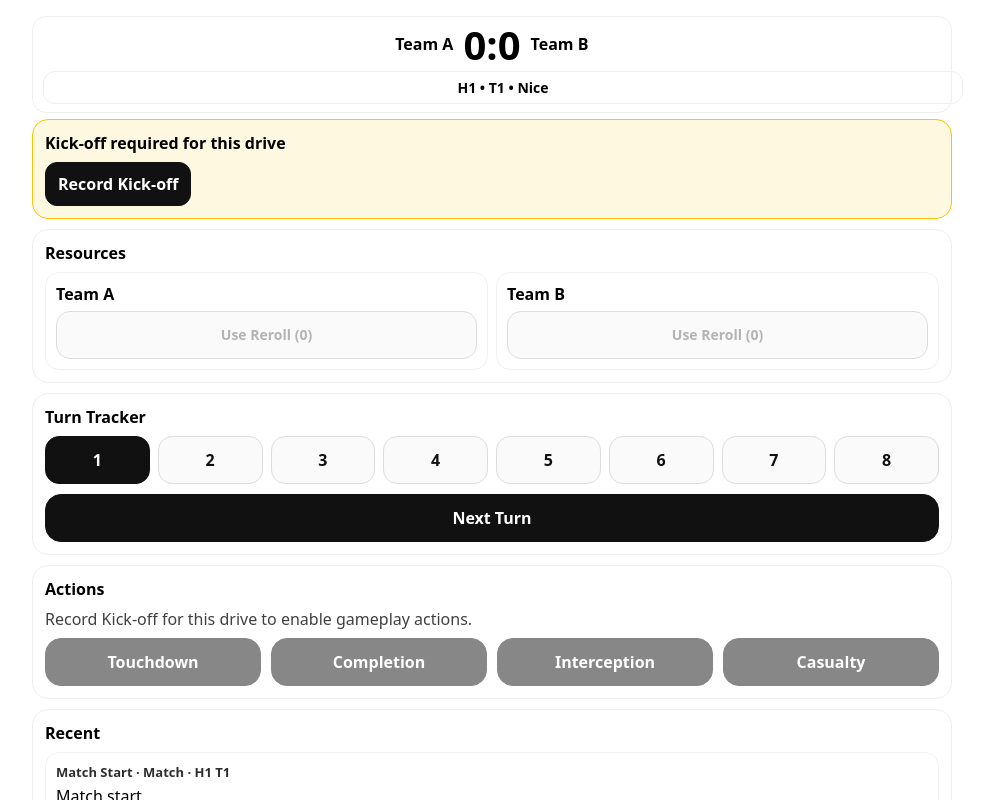
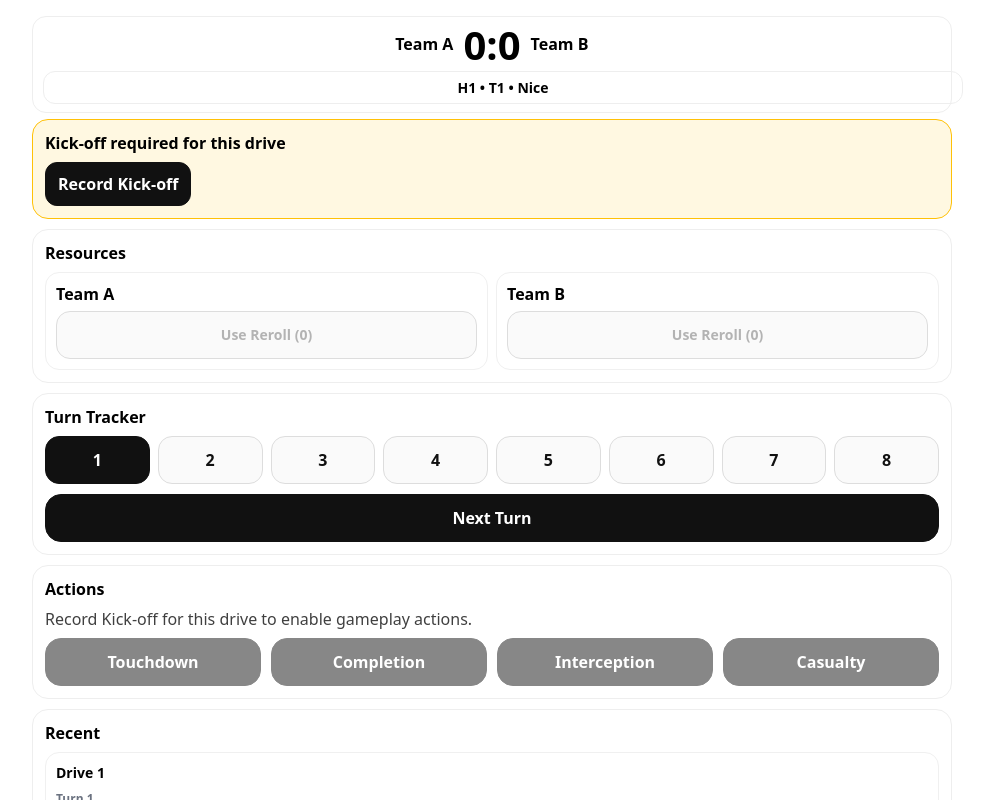
Before and after one commit to snoader/bb-match-notes, a React (Vite) app: page / in a window 1280 px wide. Both pictures are taken after a click on the button "Start". Shown: the part 68-868 px from the top of the page, without its empty margins (148-1142 px from the left). Built offline with nearby package versions, Linux system fonts and the light colour scheme.

Commit message:
Group recent events by drive and turn

```diff
--- a/src/index.css
+++ b/src/index.css
@@ -229,3 +229,44 @@ button, input, select { font: inherit; }
     grid-template-columns: 1fr 1fr;
   }
 }
+
+.recent-drive-list {
+  display: grid;
+  gap: 10px;
+  min-width: 0;
+}
+
+.recent-drive-group {
+  padding: 10px;
+  border-radius: 14px;
+  border: 1px solid #f0f0f0;
+  display: grid;
+  gap: 8px;
+}
+
+.recent-drive-header {
+  font-weight: 800;
+  font-size: 14px;
+  overflow-wrap: anywhere;
+}
+
+.recent-drive-events {
+  display: grid;
+  gap: 8px;
+}
+
+.recent-event-row {
+  display: grid;
+  gap: 2px;
+  min-width: 0;
+}
+
+.recent-turn-header {
+  font-size: 12px;
+  color: #6b7280;
+  font-weight: 600;
+}
+
+.recent-event-line {
+  overflow-wrap: anywhere;
+}
--- a/src/ui/screens/LiveMatchScreen.tsx
+++ b/src/ui/screens/LiveMatchScreen.tsx
@@ -1,6 +1,6 @@
 import { useState } from "react";
 import { Modal, BigButton } from "../components/Modal";
-import type { ApothecaryOutcome, InjuryCause, InjuryResult, StatReduction } from "../../domain/events";
+import type { ApothecaryOutcome, InjuryCause, InjuryResult, MatchEvent, StatReduction } from "../../domain/events";
 import { WEATHERS, type TeamId, type Weather } from "../../domain/enums";
 import { PlayerPicker } from "../components/PlayerPicker";
 import { ScoreBoard } from "../components/live/ScoreBoard";
@@ -23,6 +23,11 @@ import {
 } from "../hooks/useLiveMatch";
 import { formatEvent } from "../formatters/eventFormatter";
 
+type RecentDriveGroup = {
+  drive: number;
+  events: MatchEvent[];
+};
+
 export function LiveMatchScreen() {
   const [menuOpen, setMenuOpen] = useState(false);
   const [exportOpen, setExportOpen] = useState(false);
@@ -37,7 +42,6 @@ export function LiveMatchScreen() {
   const { undoLast, doNextTurn, setTurn, consumeResource } = live.actions;
   const { touchdown, completion, interception, injury, kickoff } = live;
   const prettyLabel = (value: string) => value.replace(/_/g, " ").replace(/\b\w/g, (x) => x.toUpperCase());
-  const eventTypeLabel = (value: string) => value.replace(/_/g, " ").replace(/\b\w/g, (x) => x.toUpperCase());
   const injuryResultLabel = (result: InjuryResult) => {
     const labels: Partial<Record<InjuryResult, string>> = {
       BH: "Badly Hurt",
@@ -60,6 +64,24 @@ export function LiveMatchScreen() {
   const primaryInjuryCauses: InjuryCause[] = ["BLOCK", "FOUL", "SECRET_WEAPON", "FAILED_DODGE", "FAILED_GFI", "CROWD"];
   const otherInjuryCauses = injuryCauses.filter((injuryCause) => !primaryInjuryCauses.includes(injuryCause));
   const usingOtherCause = Boolean(injury.cause) && !primaryInjuryCauses.includes(injury.cause);
+  const recentEvents = [...events].slice(-12);
+
+  const recentByDrive = recentEvents.reduce<RecentDriveGroup[]>((groups, event) => {
+    const eventType = event.type as string;
+    const payloadDriveIndex =
+      (eventType === "drive_start" || eventType === "kickoff_event") && typeof event.payload?.driveIndex === "number"
+        ? event.payload.driveIndex
+        : undefined;
+
+    const activeDrive = payloadDriveIndex ?? groups[groups.length - 1]?.drive ?? 1;
+    let group = groups[groups.length - 1];
+    if (!group || group.drive !== activeDrive) {
+      group = { drive: activeDrive, events: [] };
+      groups.push(group);
+    }
+    group.events.push(event);
+    return groups;
+  }, []);
 
   async function confirmRestartMatch() {
     if (isRestarting) return;
@@ -119,16 +141,32 @@ export function LiveMatchScreen() {
 
       <div className="live-section">
         <div style={{ fontWeight: 900, marginBottom: 8 }}>Recent</div>
-        <div style={{ display: "grid", gap: 8, minWidth: 0 }}>
-          {[...events].slice(-12).reverse().map((e) => (
-            <div key={e.id} style={{ padding: 10, borderRadius: 14, border: "1px solid #f0f0f0", minWidth: 0, display: "grid", gap: 4 }}>
-              <div style={{ fontWeight: 900, fontSize: 13, opacity: 0.82, overflowWrap: "anywhere" }}>
-                {eventTypeLabel(e.type)} · {e.team ? d.teamNames[e.team] : "Match"} · H{e.half} T{e.turn}
+        <div className="recent-drive-list">
+          {recentByDrive.map((driveGroup) => {
+            let lastTurn: number | null = null;
+            return (
+              <div key={`drive-${driveGroup.drive}-${driveGroup.events[0]?.id ?? "empty"}`} className="recent-drive-group">
+                <div className="recent-drive-header">Drive {driveGroup.drive}</div>
+                <div className="recent-drive-events">
+                  {driveGroup.events.map((event) => {
+                    const showTurnHeader = lastTurn !== event.turn;
+                    lastTurn = event.turn;
+                    return (
+                      <div key={event.id} className="recent-event-row">
+                        {showTurnHeader && <div className="recent-turn-header">Turn {event.turn}</div>}
+                        <div className="recent-event-line">{formatEvent(event, d.teamNames)}</div>
+                      </div>
+                    );
+                  })}
+                </div>
               </div>
-              <div style={{ overflowWrap: "anywhere" }}>{formatEvent(e, d.teamNames)}</div>
+            );
+          })}
+          {!events.length && (
+            <div style={{ opacity: 0.7 }}>
+              No events yet.
             </div>
-          ))}
-          {!events.length && <div style={{ opacity: 0.7 }}>No events yet.</div>}
+          )}
         </div>
       </div>
 
```
